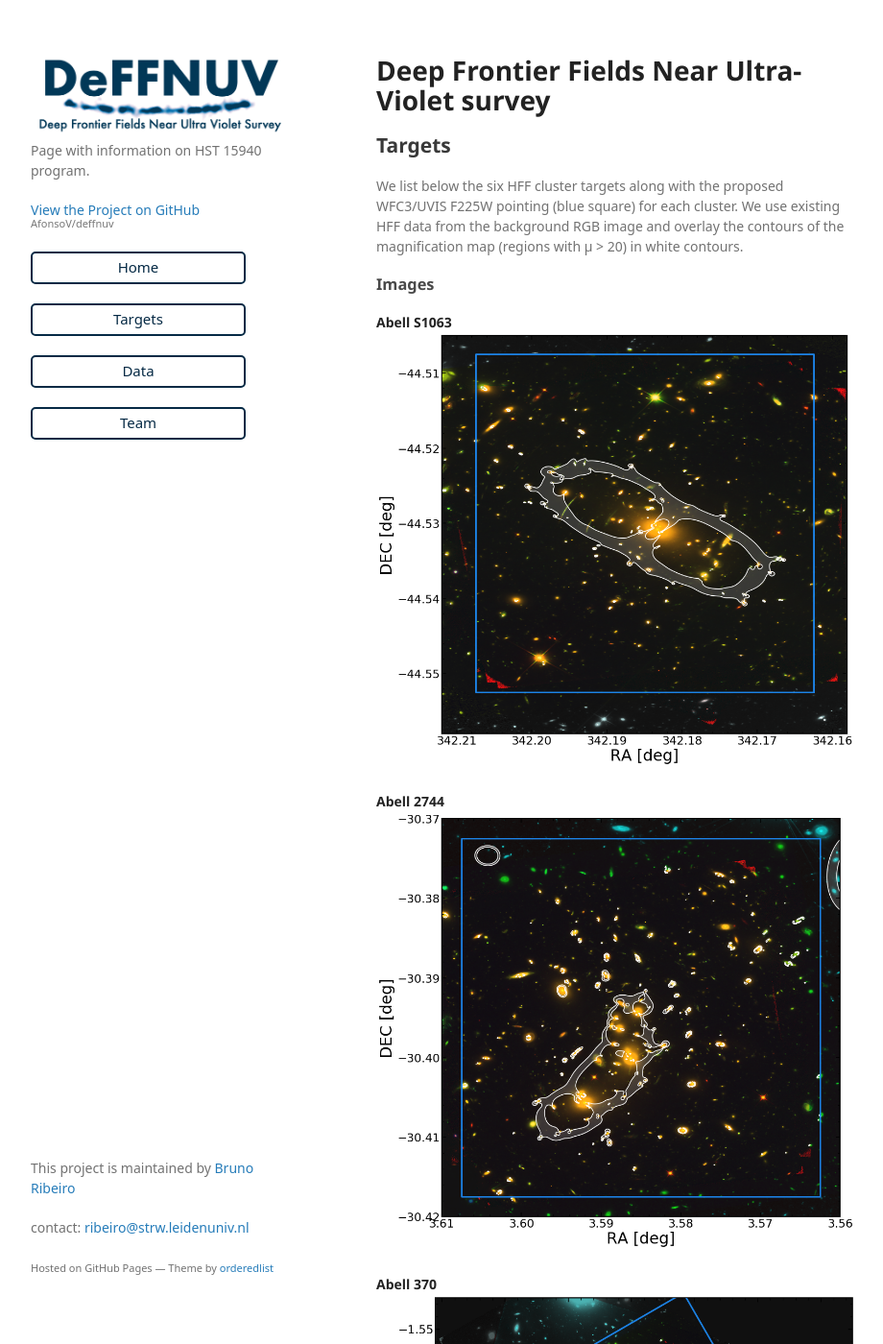
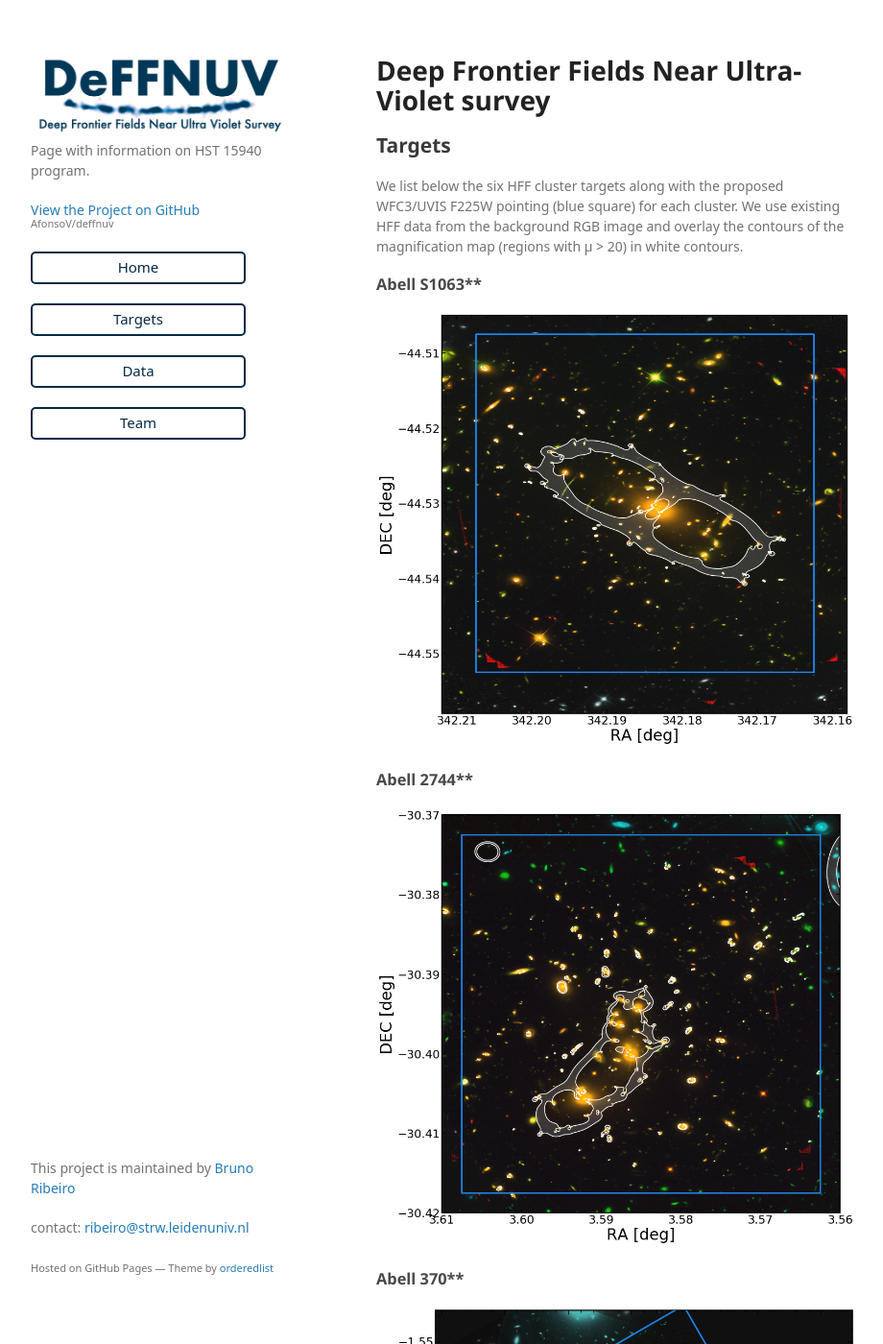
Before and after one commit to AfonsoV/deffnuv, a Jekyll site: the page built from targets.md, in a window 1280 px wide and 1400 px high. Shown: the whole window at 96% size, without its empty margins (178-1098 px from the left). Built offline with Jekyll 4.4.1, drawn with Linux system fonts in a browser that asks for light colours; some web fonts are replaced; our own code applies the rules of GitHub Pages for plain Markdown files; some of the changed text lies outside the part shown.

Commit message:
Update data, targets.

```diff
--- a/targets.md
+++ b/targets.md
@@ -4,22 +4,21 @@
 
 We list below the six HFF cluster targets along with the proposed WFC3/UVIS F225W pointing (blue square) for each cluster. We use existing HFF data from the background RGB image and overlay the contours of the magnification map (regions with &mu; > 20) in white contours.
 
-### Images
 
-**Abell S1063**
+### Abell S1063**
 ![Pointing AS1063](assets/images/pointing_abell1063.png)
 
-**Abell 2744**
+### Abell 2744**
 ![Pointing A2744](assets/images/pointing_abell2744.png)
 
-**Abell 370**
+### Abell 370**
 ![Pointing A370](assets/images/pointing_abell370.png)
 
-**MACS 0416**
+### MACS 0416**
 ![Pointing M0417](assets/images/pointing_macs0416.png)
 
-**MACS 0717**
+### MACS 0717**
 ![Pointing M0717](assets/images/pointing_macs0717.png)
 
-**MACS 1149**
+### MACS 1149**
 ![Pointing M1149](assets/images/pointing_macs1149.png)
```
Also changed, not shown: data.md (+1 -0 lines).
